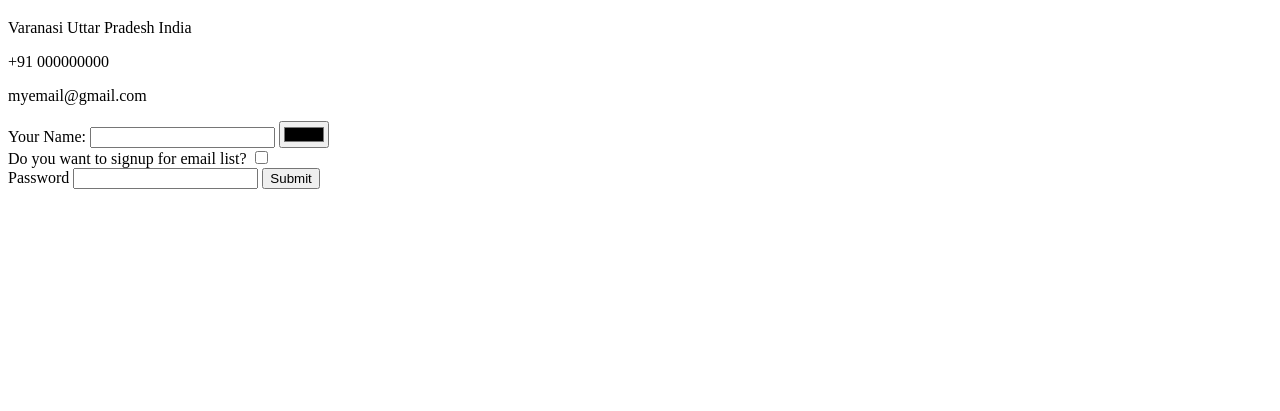
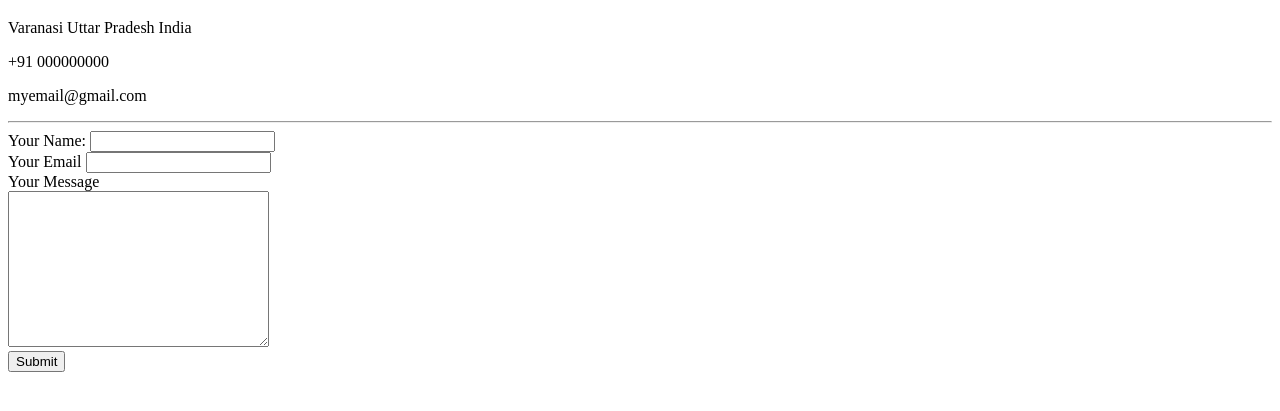
Before and after one commit to Prithvi-Srivastav/cv, a plain HTML site: page contact.html in a window 1280 px wide. Shown: the part 61-472 px from the top of the page. Drawn offline with Linux system fonts and the light colour scheme.

Commit message:
Add files via upload

```diff
--- a/contact.html
+++ b/contact.html
@@ -10,17 +10,15 @@
     <p>Varanasi Uttar Pradesh India</p>
     <p>+91 000000000</p>
     <p>myemail@gmail.com</p>
-    <form class="" action="index.html" method="post">
+    <hr>
+    <form class="" action="mail.google.com" method="post" enctype="text/plain">
      <label> Your Name:</label>
-        <input type="text" name="" value="">
-        <input type="color" name="" id="">
-
+        <input type="text" name="yourName" value="">
         <br>
-        <label>Do you want to signup for email list?</label>
-
-        <input type="checkbox" name="" id=""><br>
-        <label for="">Password</label>
-        <input type="password" name="" id="">
+        <label>Your Email</label>
+        <input type="email" name="yourEmail" id=""><br>
+        <label >Your Message</label><br>
+        <textarea name="" id="" cols="30" rows="10"></textarea><br>
         <input type="submit" value="Submit">
     </form>
 
```
